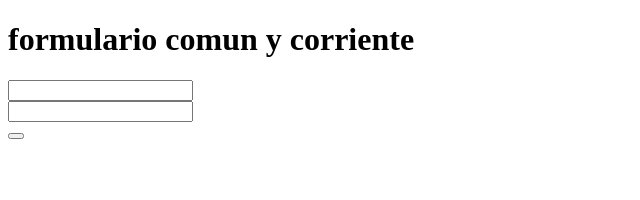
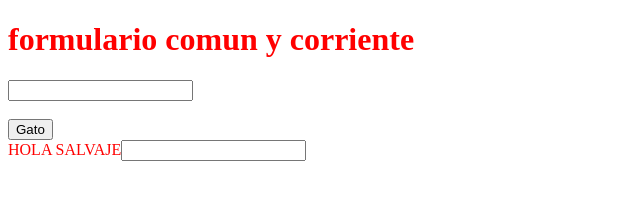
Before and after one commit to schvemler/sistemaPrueba, a plain HTML site: page index.html in a window 1280 px wide. Shown: the whole page, without its empty margins (0-640 px from the left). Drawn offline with Linux system fonts and the light colour scheme.

Commit message:
cambie el estilo y agregue un boton mas

```diff
--- a/estilo.css
+++ b/estilo.css
@@ -0,0 +1,6 @@
+body{
+	font-size:45;
+	color: red;
+
+
+}
--- a/index.html
+++ b/index.html
@@ -3,21 +3,21 @@
 <head>
 	<meta charset="UTF-8">
 	<title>Document</title>
+	<link rel="stylesheet" href="estilo.css">
 </head>
 <body>
+<h1>formulario comun y corriente</h1>
 	<div class="form-control">
-		<h1>formulario comun y corriente</h1>
+
 
 		<input type="text" name="text1" id="text1" >
 		<br>
+		<br>
+		<button class="input">Gato</button>
+	</div>
 
-		<input type="text" name="text2" id="text2">
-		<br>
-
-
-		<button>
-
-		</button>
+	<div class="form-control">
+	HOLA SALVAJE<input type="text" name="text2" id="text2">
 	</div>
 	</body>
 </html>
```
